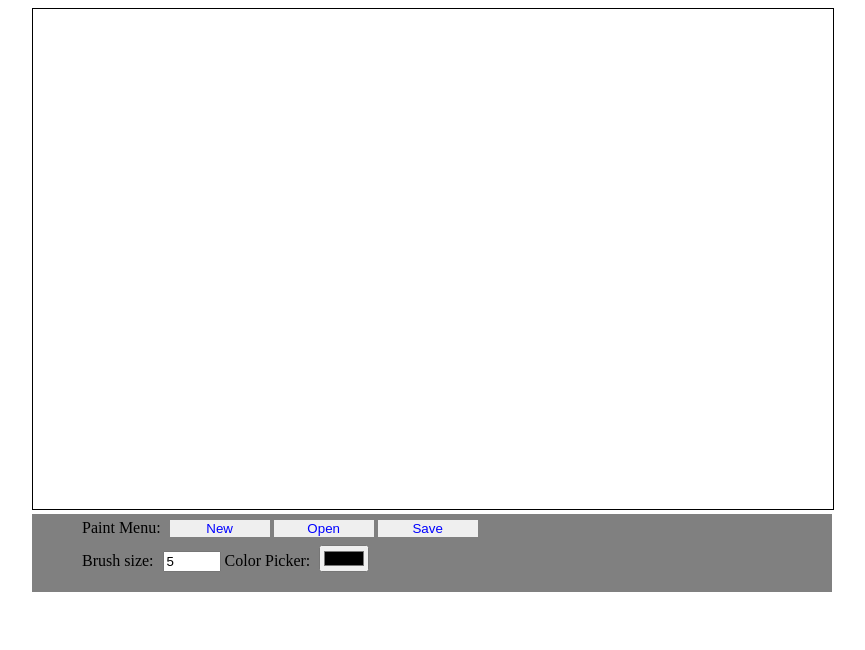
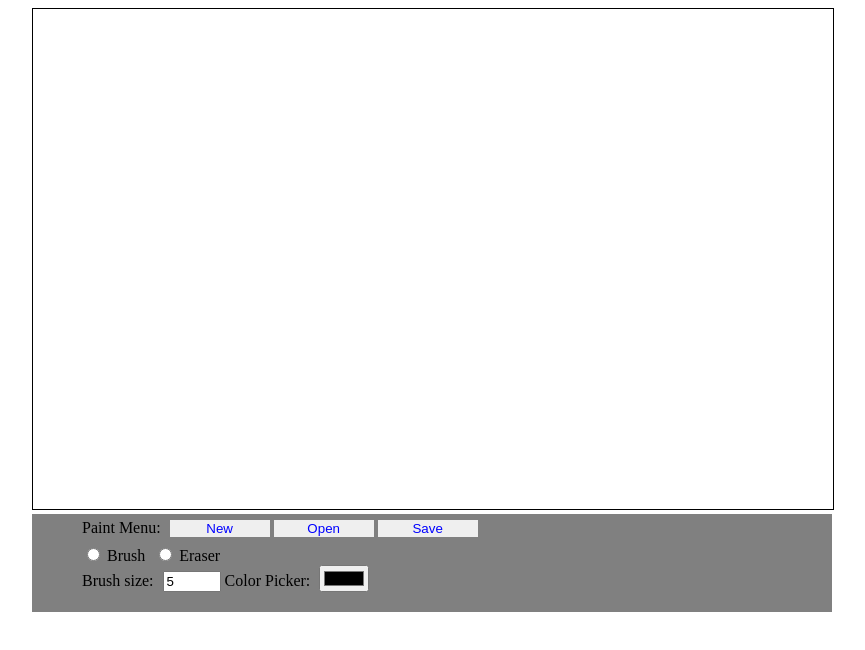
Before and after one commit to mhillis/webPaint, a plain HTML site: page index.html in a window 1280 px wide. Shown: the whole page, without its empty margins (208-1073 px from the left). Drawn offline with Linux system fonts and the light colour scheme.

Commit message:
add radio button group for selecting tool

```diff
--- a/index.html
+++ b/index.html
@@ -21,6 +21,11 @@
                 <button id="btnOpen">Open</button>
                 <button id="btnSave" onclick="saveCanvas()">Save</button>
             </div>
+            <input type="radio" name="radioGroup" id="brush" value="Brush">
+            <label>Brush</label>
+            <input type="radio" name="radioGroup" id="eraser" value="Eraser">
+            <label>Eraser</label>
+            <br>
             <label>Brush size: </label>
             <input type="number" value="5" min="1" max="100" id="inputBrushSize" onchange="updateBrush()">
             <label>Color Picker: </label>
```
